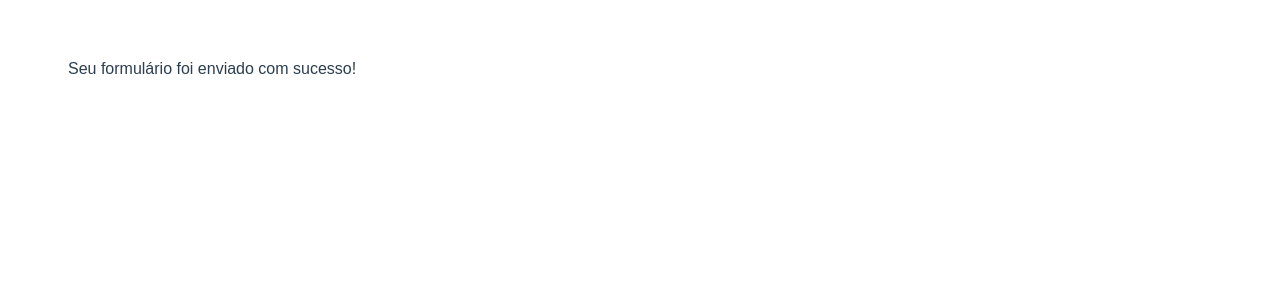
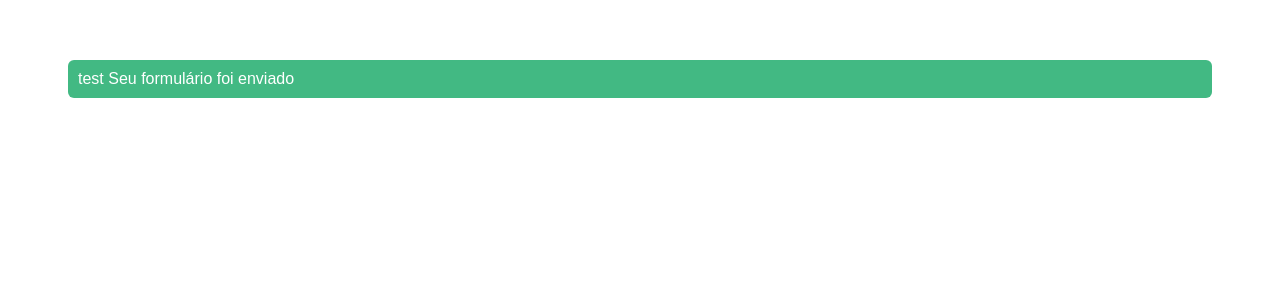
Before and after one commit to mariafcknt/curso-vuejs, a Vue app in the folder app/: page / in a window 1280 px wide. Shown: the top 300 px of the page. Built offline with nearby package versions, Linux system fonts and the light colour scheme.

Commit message:
Update BaseAlert

```diff
--- a/app/src/App.vue
+++ b/app/src/App.vue
@@ -1,7 +1,12 @@
 <template>
 
   <div>
-    <BaseAlert variant="success"></BaseAlert>
+    <BaseAlert
+      :variant="variant"
+    >
+    {{ text }}
+  </BaseAlert>
+
   </div>
 
 </template>
@@ -16,7 +21,8 @@ export default {
   },
   data() {
     return {
-
+      variant: 'success',
+      text:"Seu formulário foi enviado"
     }
   },
 
--- a/app/src/components/BaseAlert.vue
+++ b/app/src/components/BaseAlert.vue
@@ -1,16 +1,29 @@
 <template>
     <div :class="baseClass">
-        Seu formulário foi enviado com sucesso!
+        {{ test }}
+        <slot />
     </div>
 </template>
 
 <script>
 
 export default {
-    props: ['variant'],
+    props: {
+        variant: {
+            type: String,
+            default: ''
+        },
+        test: {
+            type: String,
+            default: 'test'
+        },
+    },
+
     computed: {
         baseClass() {
-
+            return [
+                'alert',
+                this.variant ? `alert-${this.variant}` : '']
         }
     }
 }
@@ -20,7 +33,7 @@ export default {
 <style scoped>
 
 .alert {
-    padding: 5px;
+    padding: 10px;
     border-radius: 6px;
     color: gray;
     background: #ddd;
```
